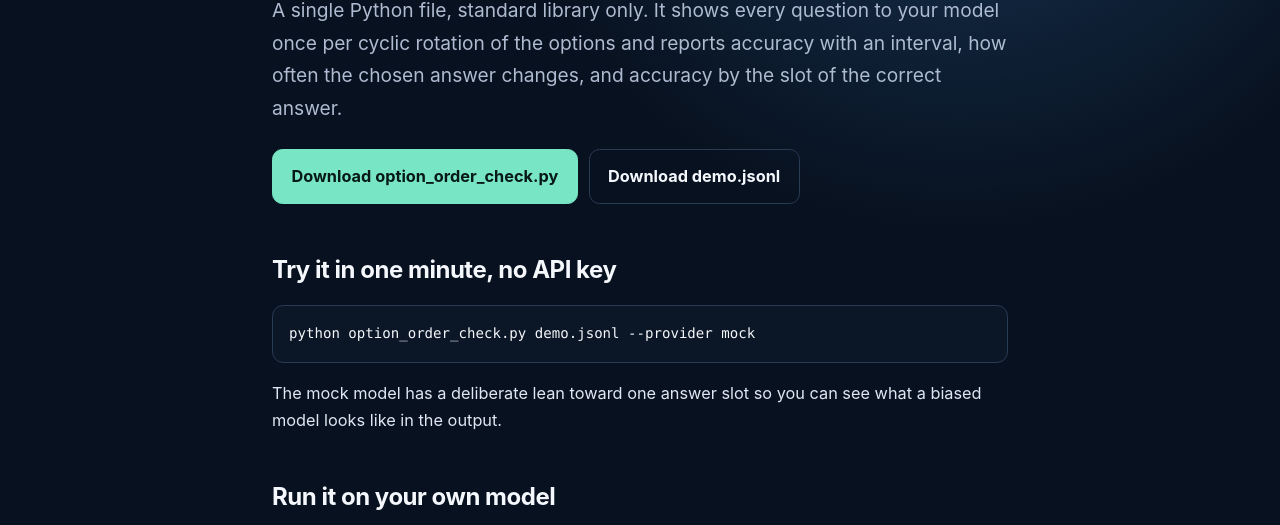
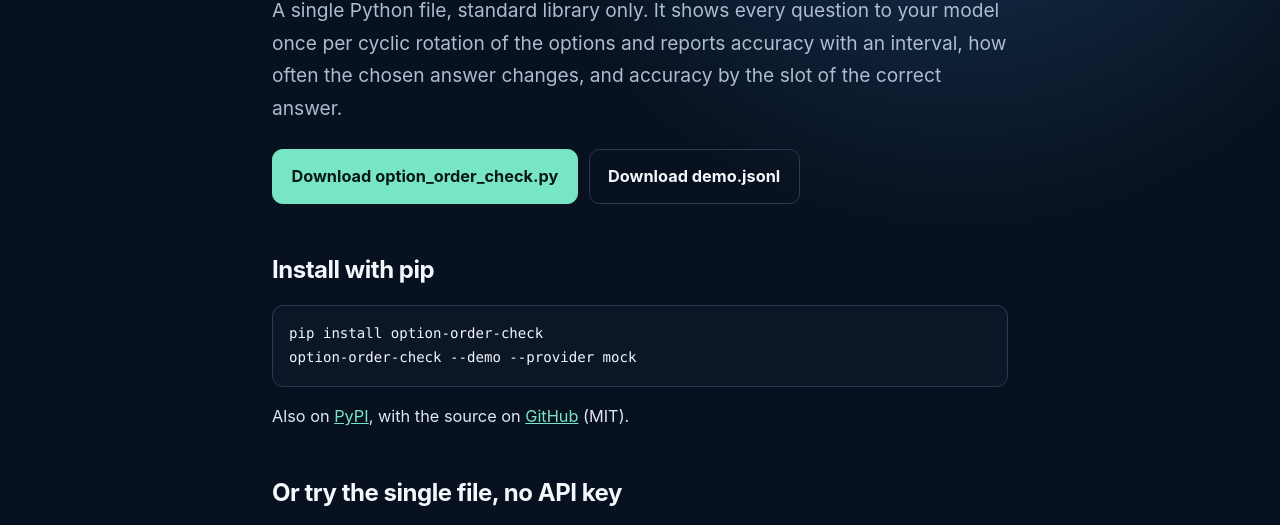
Before and after one commit to GrobeStreet/robert-morong-research, a website: page free/index.html in a window 1280 px wide. Shown: the part 249-774 px from the top of the page. Drawn offline with Linux system fonts and the light colour scheme.

Commit message:
Free page: add pip install / PyPI / GitHub links

```diff
--- a/free/index.html
+++ b/free/index.html
@@ -6,7 +6,7 @@
 <link rel="canonical" href="https://robert-morong-research.netlify.app/free/">
 <meta property="og:type" content="website"><meta property="og:title" content="Free option-order check for multiple-choice LLM evals"><meta property="og:description" content="A free single-file Python script that measures how much your multiple-choice eval depends on answer-option order: accuracy with intervals, flip rate, and accuracy by answer slot."><meta property="og:url" content="https://robert-morong-research.netlify.app/free/"><meta property="og:site_name" content="Robert Morong · Independent Research">
 <meta name="twitter:card" content="summary"><meta name="twitter:title" content="Free option-order check for multiple-choice LLM evals"><meta name="twitter:description" content="A free single-file Python script that measures how much your multiple-choice eval depends on answer-option order: accuracy with intervals, flip rate, and accuracy by answer slot.">
-<link rel="stylesheet" href="/assets/funnel.css"><script type="application/ld+json">[{"@context": "https://schema.org", "@type": "SoftwareApplication", "name": "option_order_check.py", "applicationCategory": "DeveloperApplication", "operatingSystem": "Any (Python 3)", "offers": {"@type": "Offer", "price": "0", "priceCurrency": "USD"}, "author": {"@type": "Person", "name": "Robert Morong", "url": "https://robert-morong-research.netlify.app/", "sameAs": ["https://github.com/GrobeStreet", "https://www.linkedin.com/in/bobby-morong/"]}, "license": "https://opensource.org/licenses/MIT", "description": "Free, standard-library Python script that measures how much a multiple-choice evaluation depends on answer-option order."}, {"@type": "BreadcrumbList", "itemListElement": [{"@type": "ListItem", "position": 1, "name": "Home", "item": "https://robert-morong-research.netlify.app/"}, {"@type": "ListItem", "position": 2, "name": "Free tool", "item": "https://robert-morong-research.netlify.app/free/"}]}]</script>
+<link rel="stylesheet" href="/assets/funnel.css"><script type="application/ld+json">[{"@context": "https://schema.org", "@type": "SoftwareApplication", "name": "option_order_check.py", "applicationCategory": "DeveloperApplication", "operatingSystem": "Any (Python 3)", "offers": {"@type": "Offer", "price": "0", "priceCurrency": "USD"}, "author": {"@type": "Person", "name": "Robert Morong", "url": "https://robert-morong-research.netlify.app/", "sameAs": ["https://github.com/GrobeStreet", "https://www.linkedin.com/in/bobby-morong/"]}, "license": "https://opensource.org/licenses/MIT", "downloadUrl": "https://pypi.org/project/option-order-check/", "codeRepository": "https://github.com/GrobeStreet/option-order-check", "description": "Free, standard-library Python script that measures how much a multiple-choice evaluation depends on answer-option order."}, {"@type": "BreadcrumbList", "itemListElement": [{"@type": "ListItem", "position": 1, "name": "Home", "item": "https://robert-morong-research.netlify.app/"}, {"@type": "ListItem", "position": 2, "name": "Free tool", "item": "https://robert-morong-research.netlify.app/free/"}]}]</script>
 </head><body>
 <nav class="bar" aria-label="Site"><a class="brand" href="/">Robert Morong</a><a href="/#research">Research</a><a href="/writing/">Writing</a><a href="/free/">Free tool</a><a href="/kit/">Test Kit</a><a href="https://github.com/GrobeStreet">GitHub</a></nav>
 <main class="wrap">
@@ -16,7 +16,12 @@
 <p class="lede">A single Python file, standard library only. It shows every question to your model once per cyclic rotation of the options and reports accuracy with an interval, how often the chosen answer changes, and accuracy by the slot of the correct answer.</p>
 <p><a class="btn primary" href="/free/option_order_check.py" download>Download option_order_check.py</a> <a class="btn" href="/free/demo.jsonl" download>Download demo.jsonl</a></p>
 
-<h2>Try it in one minute, no API key</h2>
+<h2>Install with pip</h2>
+<pre><code>pip install option-order-check
+option-order-check --demo --provider mock</code></pre>
+<p>Also on <a href="https://pypi.org/project/option-order-check/" rel="noopener">PyPI</a>, with the source on <a href="https://github.com/GrobeStreet/option-order-check" rel="noopener">GitHub</a> (MIT).</p>
+
+<h2>Or try the single file, no API key</h2>
 <pre><code>python option_order_check.py demo.jsonl --provider mock</code></pre>
 <p>The mock model has a deliberate lean toward one answer slot so you can see what a biased model looks like in the output.</p>
 
```
